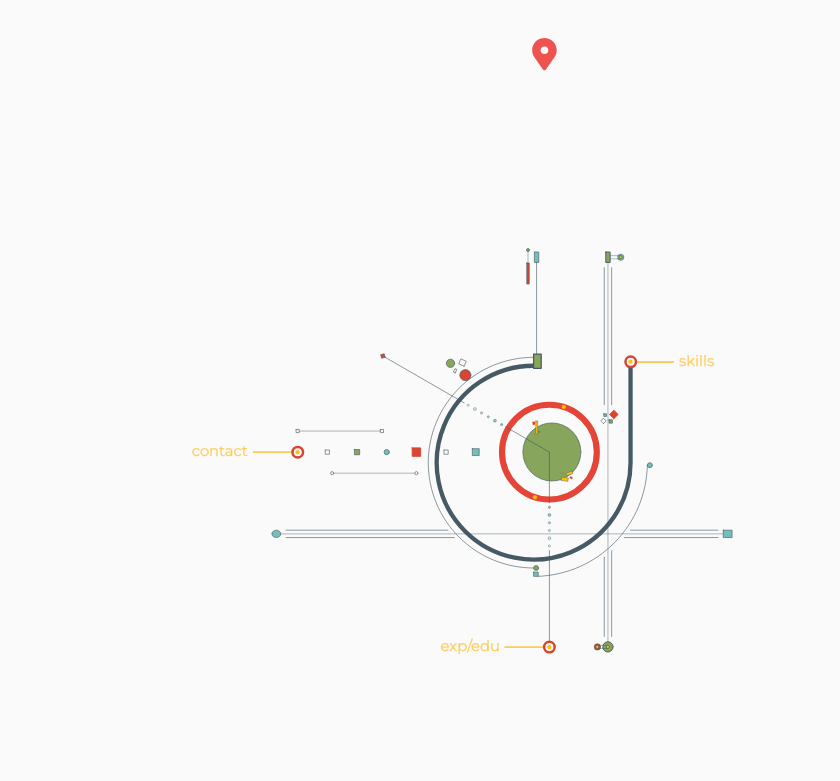
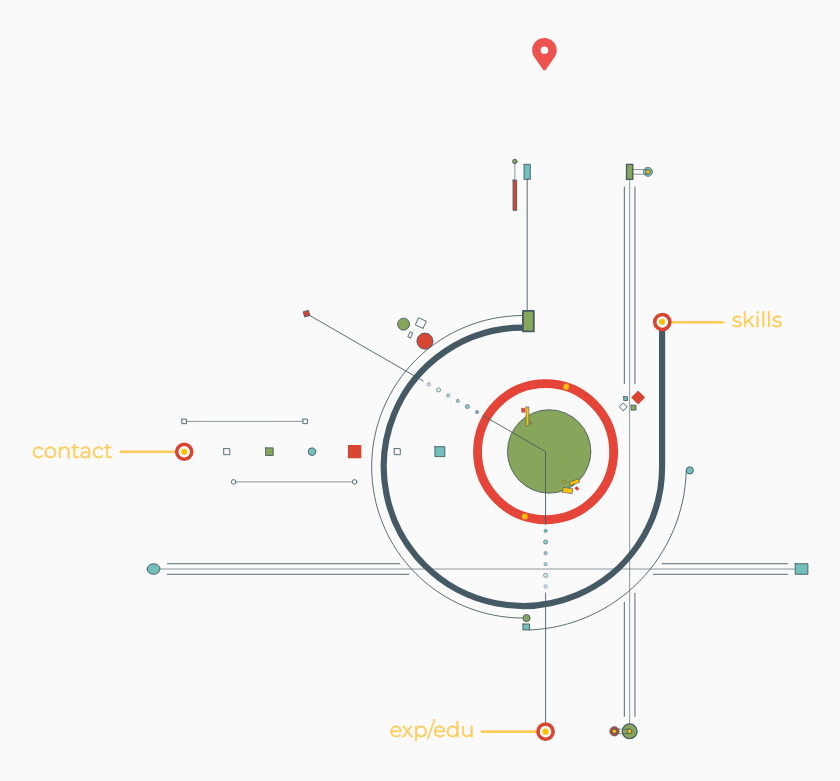
Before and after one commit to sayamkim/portfolio, a Jekyll site: the page built from category_pages/resume.html, in a window 1280 px wide. Shown: the top 781 px of the page, without its empty margins (96-936 px from the left). Built offline with Jekyll 4.4.1, drawn with Linux system fonts in a browser that asks for light colours; nearby versions of some CDN libraries.

Commit message:
Remove bottom whitespace.

```diff
--- a/assets/css/splash_page_styles.css
+++ b/assets/css/splash_page_styles.css
@@ -50,7 +50,7 @@
 
   .dev-lines {
     max-width: 94%;
-    /*max-height: 100%;*/
+    max-height: 100%;
     stroke-dasharray: 600;
     stroke-dashoffset: 600;
     animation: dev-fill-in 3.5s ease forwards;
@@ -91,7 +91,7 @@
 
   .design-lines {
     max-width: 79%;
-    /*max-height: 63%;*/
+    max-height: 100%;
     stroke-dasharray: 604;
     stroke-dashoffset: 604;
     animation: design-fill-in 2.5s ease 1.75s forwards;
@@ -118,7 +118,7 @@
 
   .resume-lines {
     max-width: 72%;
-    /*max-height: 63%;*/
+    max-height: 100%;
     stroke-dasharray: 900;
     stroke-dashoffset: 900;
     animation: resume-fill-in 3.25s ease forwards;
--- a/category_pages/design.html
+++ b/category_pages/design.html
@@ -9,7 +9,7 @@ permalink: design/
       {% include nav_icon.html %}
 
       <div class="splash-container">
-				<svg xmlns:xlink="http://www.w3.org/1999/xlink" class="splash-lines design-lines" viewBox="-243.373 -244.517 811.25 815.063">
+				<svg xmlns:xlink="http://www.w3.org/1999/xlink" class="splash-lines design-lines" viewBox="-85 -90 500 500">
 
 					<!-- Drop layer -->
 					<g id="central-circle" fill="none" stroke="#F22057" stroke-width="5.5" stroke-linecap="round" stroke-linejoin="round">
--- a/category_pages/developer.html
+++ b/category_pages/developer.html
@@ -6,7 +6,7 @@ bg: hp-bg
 ---
 
       <div class="splash-container">
-				<svg xmlns:xlink="http://www.w3.org/1999/xlink" class="splash-lines dev-lines" viewBox="-237.1 -145.595 950 580">
+				<svg xmlns:xlink="http://www.w3.org/1999/xlink" class="splash-lines dev-lines" viewBox="-40 -110 550 475">
 
 					<!-- Lines -->
 					<g id="superthin" stroke-width=".5" fill="none" stroke="#455A64" stroke-linecap="round" stroke-linejoin="round">
--- a/category_pages/resume.html
+++ b/category_pages/resume.html
@@ -6,7 +6,7 @@ bg: hp-bg
 ---
 
       <div class="splash-container">
-        <svg xmlns:xlink="http://www.w3.org/1999/xlink" class="splash-lines resume-lines" viewBox="-153.45 -164.481 749.8 657.925">
+        <svg xmlns:xlink="http://www.w3.org/1999/xlink" class="splash-lines resume-lines" viewBox="-30 -90 510 510">
 
   				<!-- Major elements -->
   				<g id="thick" stroke-width="3.5" fill="none" stroke="#455A64" stroke-linecap="butt" stroke-linejoin="round">
```
